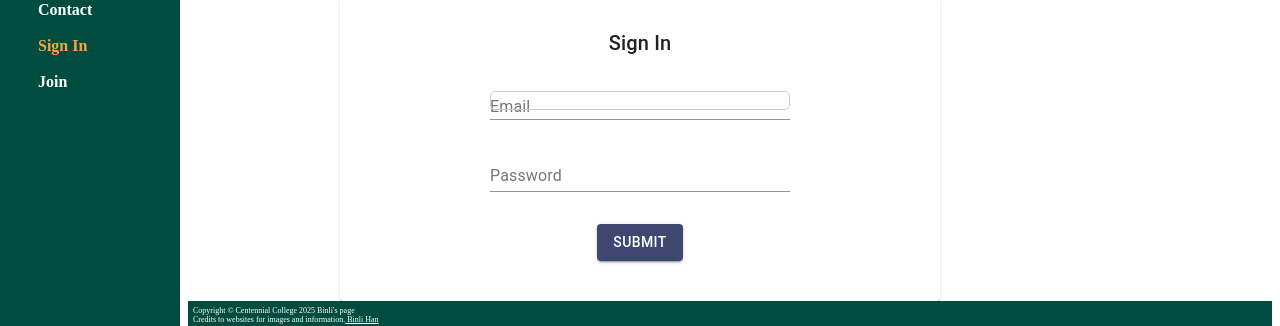
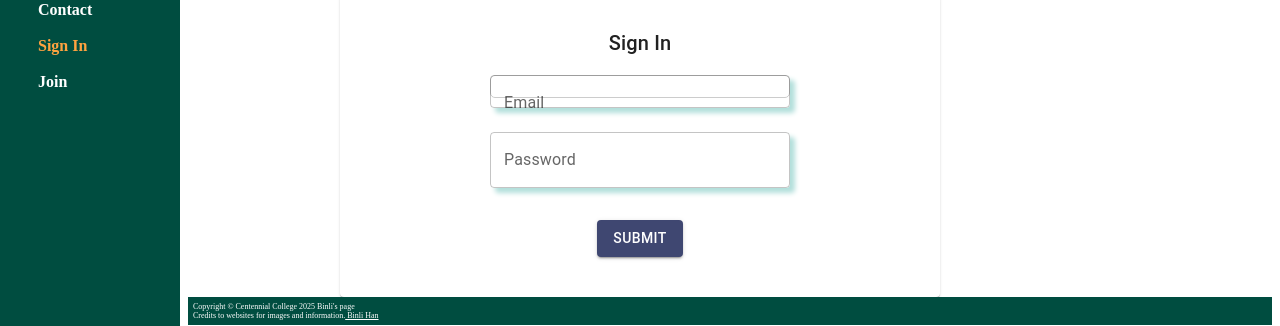
Before and after one commit to Bentleybb/MyPortfolio, a React (Vite) app in the folder client/: page /signin in a window 1280 px wide. Shown: the part 189-515 px from the top of the page. Built offline with nearby package versions, Linux system fonts and the light colour scheme.

Commit message:
Fix: Users page layout and admin-only logic for Assignment 4

```diff
--- a/client/lib/Signin.jsx
+++ b/client/lib/Signin.jsx
@@ -1,42 +1,20 @@
 import React, { useState } from 'react';
 import {
-  Card, CardActions, CardContent, Button, TextField,
-  Typography, Icon
-} from '@material-ui/core';
-import { makeStyles } from '@material-ui/core/styles';
+  Card,
+  CardActions,
+  CardContent,
+  Button,
+  TextField,
+  Typography,
+  Icon
+} from '@mui/material';
 import { useNavigate, useLocation, Navigate } from 'react-router-dom';
 import auth from './auth-helper.js';
 import { signin } from './api-auth.js';
 
-const useStyles = makeStyles(theme => ({
-  card: {
-    maxWidth: 600,
-    margin: 'auto',
-    textAlign: 'center',
-    marginTop: theme.spacing(5),
-    paddingBottom: theme.spacing(2),
-  },
-  error: {
-    verticalAlign: 'middle',
-  },
-  title: {
-    marginTop: theme.spacing(2),
-  },
-  textField: {
-    marginLeft: theme.spacing(1),
-    marginRight: theme.spacing(1),
-    width: 300,
-  },
-  submit: {
-    margin: 'auto',
-    marginBottom: theme.spacing(2),
-  },
-}));
-
 export default function Signin() {
   const navigate = useNavigate();
   const location = useLocation();
-  const classes = useStyles();
 
   const [values, setValues] = useState({
     email: '',
@@ -82,24 +60,51 @@ export default function Signin() {
   }
 
   return (
-    <Card className={classes.card}>
+    <Card
+      sx={{
+        maxWidth: 600,
+        margin: 'auto',
+        mt: 5,
+        textAlign: 'center',
+        pb: 2
+      }}
+    >
       <CardContent>
-        <Typography variant="h6" className={classes.title}>Sign In</Typography>
-        <TextField id="email" type="email" label="Email"
-          className={classes.textField} value={values.email}
-          onChange={handleChange('email')} margin="normal" /><br />
-        <TextField id="password" type="password" label="Password"
-          className={classes.textField} value={values.password}
-          onChange={handleChange('password')} margin="normal" />
+        <Typography variant="h6" sx={{ mt: 2 }}>
+          Sign In
+        </Typography>
+        <TextField
+          id="email"
+          type="email"
+          label="Email"
+          sx={{ mx: 1, width: 300 }}
+          value={values.email}
+          onChange={handleChange('email')}
+          margin="normal"
+        /><br />
+        <TextField
+          id="password"
+          type="password"
+          label="Password"
+          sx={{ mx: 1, width: 300 }}
+          value={values.password}
+          onChange={handleChange('password')}
+          margin="normal"
+        />
         {values.error && (
-          <Typography component="p" color="error">
-            <Icon color="error" className={classes.error}>error</Icon>
+          <Typography component="p" color="error" sx={{ mt: 2 }}>
+            <Icon color="error" sx={{ verticalAlign: 'middle' }}>error</Icon>
             {values.error}
           </Typography>
         )}
       </CardContent>
       <CardActions>
-        <Button color="primary" variant="contained" onClick={clickSubmit} className={classes.submit}>
+        <Button
+          color="primary"
+          variant="contained"
+          onClick={clickSubmit}
+          sx={{ margin: 'auto', mb: 2 }}
+        >
           Submit
         </Button>
       </CardActions>
--- a/client/src/App.jsx
+++ b/client/src/App.jsx
@@ -1,7 +1,7 @@
 // App.jsx
 import React from "react";
 import { BrowserRouter as Router } from "react-router-dom";
-import { ThemeProvider } from "@material-ui/styles";
+import { ThemeProvider } from "@mui/material/styles";
 import theme from "../theme"; // Make sure you have theme.js configured
 import MainRouter from "../MainRouter";
 import "./index.css"; // global styles
--- a/client/src/Home.jsx
+++ b/client/src/Home.jsx
@@ -1,6 +1,5 @@
 import React from 'react';
 import { Link } from 'react-router-dom';
-import Footer from'../components/footer';
 import './index.css';
 
 function Home() {
--- a/client/theme.jsx
+++ b/client/theme.jsx
@@ -1,5 +1,5 @@
-import { createTheme } from '@material-ui/core/styles'
-import { pink } from '@material-ui/core/colors'
+import { createTheme } from '@mui/material/styles';
+import { pink } from '@mui/material/colors';
 const theme = createTheme({
 typography: {
 useNextVariants: true,
--- a/client/user/AllContacts.jsx
+++ b/client/user/AllContacts.jsx
@@ -47,12 +47,13 @@ export default function AllContacts() {
           <Typography variant="body1">
             <strong>Phone:</strong> {contact.phone}
           </Typography>
-          <Typography variant="body1">
+          <Typography variant="body1" component="div">
             <strong>Services:</strong>{" "}
             {contact.services?.map((service, i) => (
               <Chip key={i} label={service} sx={{ mr: 1, mb: 0.5 }} />
             ))}
           </Typography>
+
           <Typography variant="body1">
             <strong>Message:</strong> {contact.message}
           </Typography>
--- a/client/user/DeleteUser.jsx
+++ b/client/user/DeleteUser.jsx
@@ -2,7 +2,7 @@
 import React, { useState } from 'react';
 import PropTypes from 'prop-types';
 import IconButton from '@mui/material/IconButton'; // Updated import
-import Button from '@mui/material'; // Updated import
+import Button from '@mui/material/Button'; // Updated import
 import DeleteIcon from '@mui/icons-material/Delete'; // Updated import
 import Dialog from '@mui/material/Dialog'; // Updated import
 import DialogActions from '@mui/material/DialogActions'; // Updated import
--- a/client/user/Profile.jsx
+++ b/client/user/Profile.jsx
@@ -1,4 +1,5 @@
 import React, { useState, useEffect } from "react";
+import { Button } from '@mui/material';
 import {
   Paper,
   List,
--- a/client/user/Users.jsx
+++ b/client/user/Users.jsx
@@ -1,19 +1,21 @@
 import React, { useState, useEffect } from 'react'
-import { makeStyles } from '@material-ui/core/styles'
-import Paper from '@material-ui/core/Paper'
-import List from '@material-ui/core/List'
-import Typography from '@material-ui/core/Typography'
 import { Link as RouterLink } from 'react-router-dom'
-import Link from '@material-ui/core/Link'
-import ListItem from '@material-ui/core/ListItem'
-import ListItemAvatar from '@material-ui/core/ListItemAvatar'
-import ListItemText from '@material-ui/core/ListItemText'
-import ListItemSecondaryAction from '@material-ui/core/ListItemSecondaryAction'
-import IconButton from '@material-ui/core/IconButton'
-import Avatar from '@material-ui/core/Avatar'
-import ArrowForward from '@material-ui/icons/ArrowForward'
+import { makeStyles } from '@mui/styles';
+import {
+  List,
+  ListItem,
+  ListItemAvatar,
+  ListItemText,
+  Avatar,
+  Typography,
+  Paper,
+  ListItemSecondaryAction,  // ✅ Add this
+  IconButton
+} from '@mui/material';
+import ArrowForward from '@mui/icons-material/ArrowForward';
 import { list } from './api-user.js'
 import auth from '../lib/auth-helper.js'
+import ListItemButton from '@mui/material/ListItemButton';
 
 const useStyles = makeStyles(theme => ({
   title: { margin: '16px' },
@@ -59,21 +61,22 @@ export default function Users() {
       </Typography>
       <List dense>
         {users.map((item, i) => (
-          <Link component={RouterLink} to={`/user/${item._id}`} key={i}>
-            <ListItem button>
+          <ListItem key={i} disablePadding>
+            <ListItemButton component={RouterLink} to={`/user/${item._id}`}>
               <ListItemAvatar>
                 <Avatar>{item.name.charAt(0)}</Avatar>
               </ListItemAvatar>
               <ListItemText primary={item.name} />
               <ListItemSecondaryAction>
-                <IconButton>
+                <IconButton edge="end">
                   <ArrowForward />
                 </IconButton>
               </ListItemSecondaryAction>
-            </ListItem>
-          </Link>
+            </ListItemButton>
+          </ListItem>
         ))}
       </List>
+
     </Paper>
   )
 }
```
Lines whose indentation alone changed are shown as unchanged.
